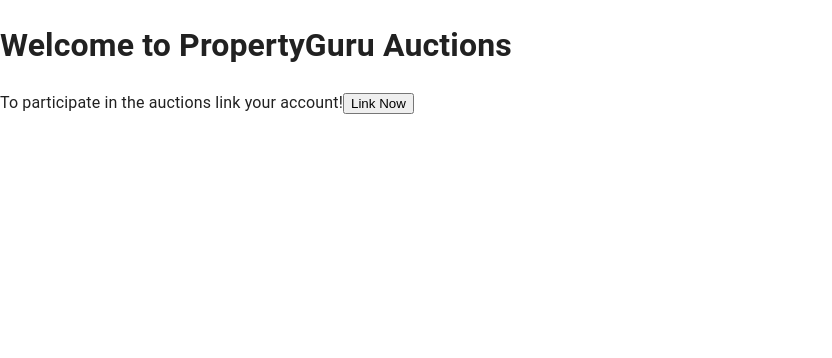
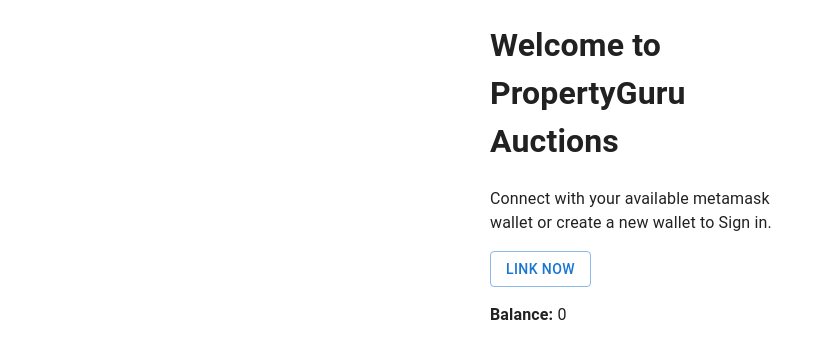
Before and after one commit to Rinkesh-PG/pg3landers, a React (Create React App) app: page /wallet in a window 1280 px wide. Shown: the top 358 px of the page, without its empty margins (0-832 px from the left). Built offline with nearby package versions, Linux system fonts and the light colour scheme.

Commit message:
merge master

```diff
--- a/package.json
+++ b/package.json
@@ -11,6 +11,7 @@
     "@testing-library/react": "^13.2.0",
     "@testing-library/user-event": "^14.1.1",
     "axios": "^0.27.2",
+    "ethers": "^5.6.5",
     "react": "^18.1.0",
     "react-dom": "^18.1.0",
     "react-redux": "^8.0.1",
--- a/src/actions/web3Actions.js
+++ b/src/actions/web3Actions.js
@@ -1,30 +1,52 @@
-import Web3 from "web3";
+import { ethers } from "ethers";
 
-export const SET_WEB3_INSTANCE = 'SET_WEB3_INSTANCE';
-export const SET_WEB3_ERROR = 'SET_WEB3_ERROR';
+export const SET_WEB3_INSTANCE = "SET_WEB3_INSTANCE";
+export const SET_WEB3_ERROR = "SET_WEB3_ERROR";
+export const SET_ACCOUNT_DATA = "SET_ACCOUNT_DATA";
 
-export const setWeb3Client = (instance) => {
+export const setWeb3Client = instance => {
   return {
     type: SET_WEB3_INSTANCE,
-        payload: instance
+    payload: instance,
   };
 };
 
-export const setWeb3Error = (error) => {
+export const setWeb3Error = error => {
   return {
     type: SET_WEB3_ERROR,
-        payload: error
+    payload: error,
   };
 };
 
-export const requestMetaMaskAccess = () => {
+export const setAccountData = address => {
   return async dispatch => {
     try {
-            await window.ethereum.request({ method: "eth_requestAccounts" });
-            const web3Client = await new Web3(window.ethereum);
-            dispatch(setWeb3Client(web3Client));
-        } catch(error) {
-            dispatch(setWeb3Error(error));
+      const balance = await window.ethereum.request({
+        method: "eth_getBalance",
+        params: [address, "latest"],
+      });
+      const etherBal = ethers.utils.formatEther(balance);
+      console.log('Ether bal : ', etherBal);
+      dispatch({
+        type: SET_ACCOUNT_DATA,
+        payload: { accountAddress: address, balance: etherBal },
+      });
+    } catch (error) {
+        console.log('====>>getting error')
+      setWeb3Error(error);
     }
-    }
-}
+  };
+};
+
+// export const requestMetaMaskAccess = () => {
+//     return async dispatch => {
+//         try {
+//             const account = await window.ethereum.request({ method: "eth_requestAccounts" });
+//             const web3Client = await new Web3(window.ethereum);
+//             dispatch(setWeb3Client(web3Client));
+//         } catch(error) {
+//             dispatch(setWeb3Error(error));
+//             return;
+//         }
+//     }
+// }
--- a/src/pages/Wallet.js
+++ b/src/pages/Wallet.js
@@ -1,35 +1,60 @@
-import React, {useEffect} from "react";
+import { Button } from "@mui/material";
+import React from "react";
 import { connect, useDispatch } from "react-redux";
-import { requestMetaMaskAccess } from "../actions/web3Actions";
+import { setAccountData, setWeb3Error } from "../actions/web3Actions";
 
-const Wallet = ({connectWallet, metamaskError}) => {
+const Wallet = ({
+  setAccountDataProp,
+  metamaskError,
+  balance,
+  accountAddress,
+}) => {
   const dispatch = useDispatch();
 
-  const linkWallet = () => {
-      console.log('click');
-    return dispatch(connectWallet());
-  }
+  const linkWallet = async () => {
+    if (window.ethereum) {
+      try {
+        const account = await window.ethereum.request({
+          method: "eth_requestAccounts",
+        });
+        dispatch(setAccountDataProp(account[0]));
+      } catch (error) {
+        if (error.code === 4001) {
+          dispatch(setWeb3Error(error));
+        }
+      }
+    } else {
+      alert("install metamask extension!!");
+    }
+  };
 
   return (
-    <div>
+    <div style={{width: '300px', margin: 'auto'}}>
       <h1>Welcome to PropertyGuru Auctions</h1>
       <div>
-        To participate in the auctions link your account!
-        <button onClick={linkWallet}>Link Now</button>
+        Connect with your available metamask wallet or create a new wallet to Sign in.
+        <div style={{margin: '1rem 0'}}><Button onClick={linkWallet} variant="outlined">Link Now</Button></div>
       </div>
-      {metamaskError.message && <p style={{color: 'red'}}>{metamaskError.message}</p>}
+      {metamaskError.message && (
+        <p style={{ color: "red" }}>{metamaskError.message}</p>
+      )}
+      <p>{accountAddress}</p>
+      <strong>Balance: </strong>
+      {balance}
     </div>
   );
 };
 
-const mapStateToProps = (state, _ownProps) => {
-  return { metamaskError: state.web3Reducer.error }
-}
+const mapStateToProps = (state, _ownProps) => ({
+  metamaskError: state.web3Reducer.error,
+  balance: state.web3Reducer.balance,
+  accountAddress: state.web3Reducer.accountAddress,
+});
 
-const mapDispatchToProps = (dispatch) => {
+const mapDispatchToProps = dispatch => {
   return {
-    connectWallet: () => dispatch(requestMetaMaskAccess())
-  }
-}
+    setAccountDataProp: address => dispatch(setAccountData(address)),
+  };
+};
 
 export default connect(mapStateToProps, mapDispatchToProps)(Wallet);
--- a/src/reducer/web3Reducer.js
+++ b/src/reducer/web3Reducer.js
@@ -1,7 +1,8 @@
-import { SET_WEB3_ERROR, SET_WEB3_INSTANCE } from "../actions/web3Actions";
+import { SET_ACCOUNT_DATA, SET_WEB3_ERROR, SET_WEB3_INSTANCE } from "../actions/web3Actions";
 
 let initialState = {
-  web3: null,
+  accountAddress: null,
+  balance: 0,
   error: {},
 };
 
@@ -18,6 +19,9 @@
       const error = payload;
       return { ...state, error };
 
+    case SET_ACCOUNT_DATA:
+      return { ...state, ...payload, error: {} };
+
     default:
       return state;
   }
```
Also changed, not shown: 1 other file (tests, documents, lock files or other folders). Lines whose indentation alone changed are shown as unchanged.
